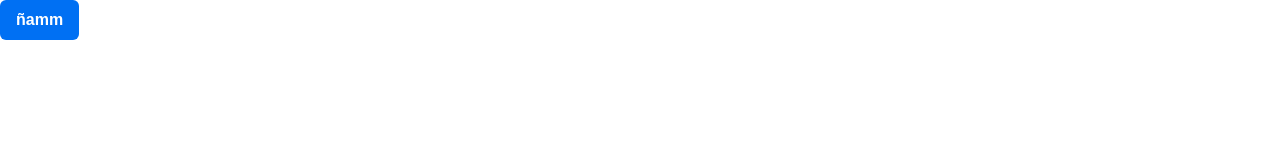
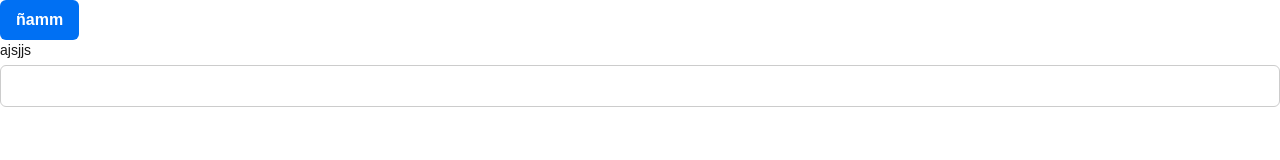
Before and after one commit to alelarracilla/demot1, a Next.js app in the folder frontend/: page / in a window 1280 px wide. Shown: the top 160 px of the page. Built offline with nearby package versions, Linux system fonts and the light colour scheme.

Commit message:
feat(frontend): agregar input component

```diff
--- a/frontend/src/app/page.tsx
+++ b/frontend/src/app/page.tsx
@@ -1,9 +1,11 @@
 import Button from "./t1-components-library/components/Button/Button";
+import Input from "./t1-components-library/components/Input/Input";
 
 export default function Home() {
   return (
     <div>
       <Button>ñamm</Button>
+      <Input label="ajsjjs" type="text"/>
     </div>
   );
 }
--- /dev/null
+++ b/frontend/src/app/t1-components-library/components/Input/Input.module.scss
@@ -0,0 +1,34 @@
+.input-wrapper {
+  display: flex;
+  flex-direction: column;
+  gap: 0.25rem;
+  font-family: sans-serif;
+}
+
+.input-label {
+  font-size: 0.875rem;
+  font-weight: 500;
+}
+
+.input {
+  padding: 0.5rem 0.75rem;
+  border: 1px solid #ccc;
+  border-radius: 0.375rem;
+  font-size: 1rem;
+  outline: none;
+  transition: border-color 0.2s ease;
+
+  &--error {
+    border-color: #ef4444;
+  }
+
+  &--success {
+    border-color: #10b981;
+  }
+
+  &--disabled {
+    background-color: #f9fafb;
+    cursor: not-allowed;
+    color: #9ca3af;
+  }
+}
--- /dev/null
+++ b/frontend/src/app/t1-components-library/components/Input/Input.tsx
@@ -0,0 +1,32 @@
+import React from "react";
+import classNames from "classnames";
+import styles from "./Input.module.scss";
+import { InputProps } from "./types";
+
+const Input: React.FC<InputProps> = ({
+  type = "text",
+  state = "default",
+  label,
+  disabled,
+  ...props
+}) => {
+  const inputClass = classNames(styles.input, {
+    [styles["input--error"]]: state === "error",
+    [styles["input--success"]]: state === "success",
+    [styles["input--disabled"]]: disabled,
+  });
+
+  return (
+    <div className={styles["input-wrapper"]}>
+      {label && <label className={styles["input-label"]}>{label}</label>}
+      <input
+        type={type}
+        className={inputClass}
+        disabled={disabled}
+        {...props}
+      />
+    </div>
+  );
+};
+
+export default Input;
--- /dev/null
+++ b/frontend/src/app/t1-components-library/components/Input/types.ts
@@ -0,0 +1,10 @@
+import { InputHTMLAttributes } from "react";
+
+export type InputType = "text" | "email" | "password";
+export type InputState = "default" | "error" | "success";
+
+export interface InputProps extends InputHTMLAttributes<HTMLInputElement> {
+  type?: InputType;
+  state?: InputState;
+  label?: string;
+}
```
